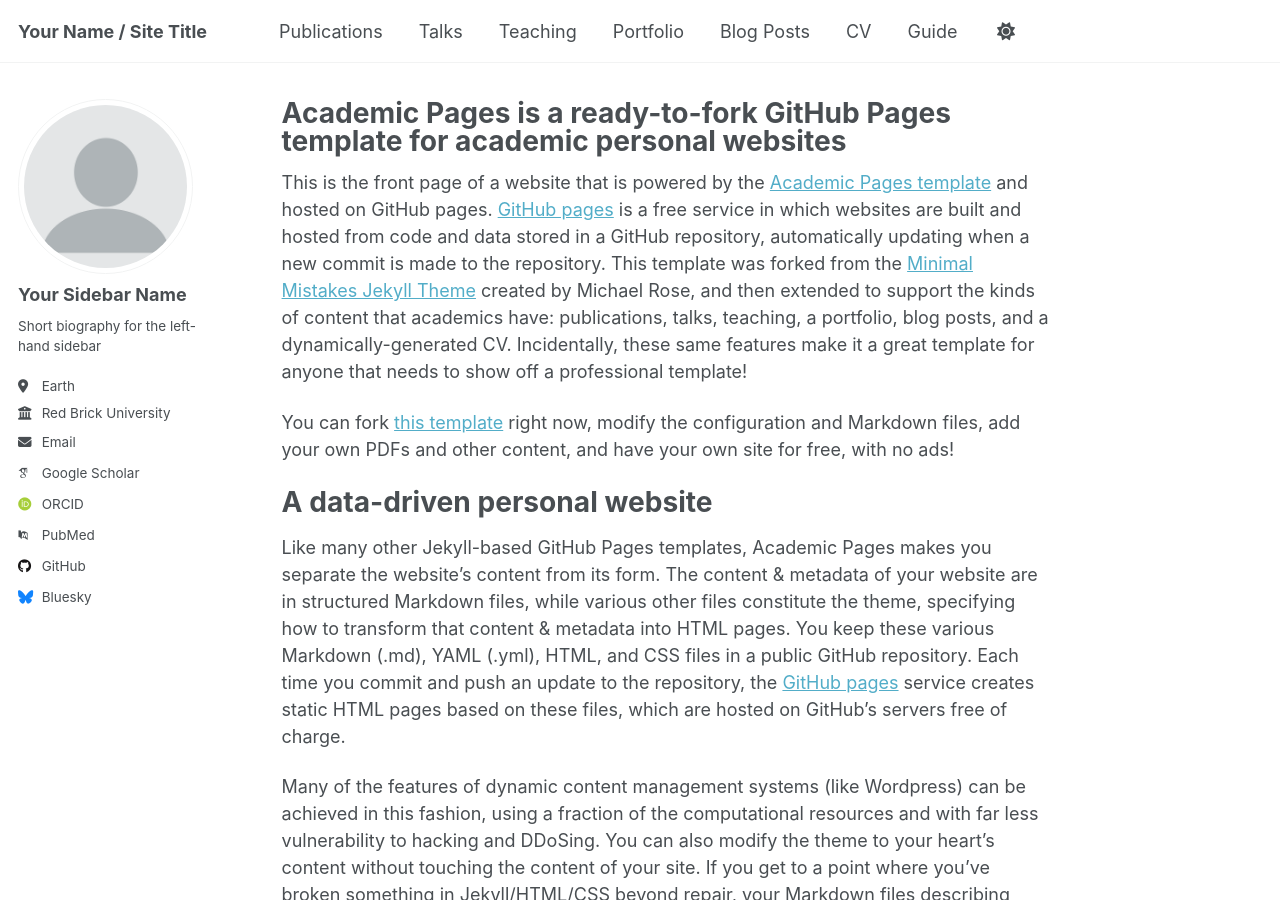
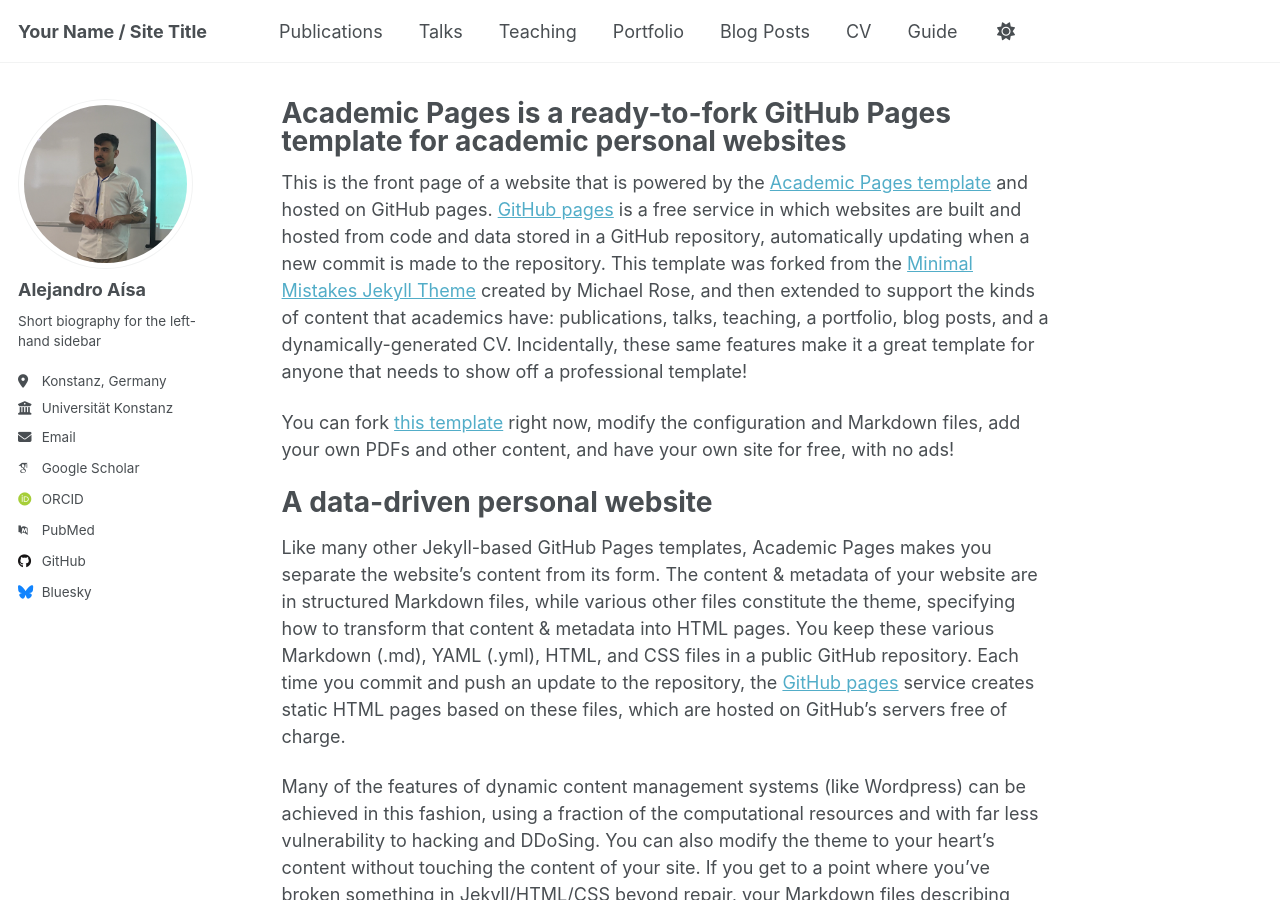
Before and after one commit to alejandroaisam/alejandroaisam.github.io, a Jekyll site: the page built from _pages/about.md, in a window 1280 px wide and 900 px high. Built offline with Jekyll 4.4.1, drawn with Linux system fonts in a browser that asks for light colours; some web fonts are replaced; a script that is not in the unit is left out.

Commit message:
profile
Profile update

```diff
--- a/_config.yml
+++ b/_config.yml
@@ -22,14 +22,14 @@ repository               : "academicpages/academicpages.github.io"
 #               Additional customization can be done by editing /_includes/author-profile.html
 author:
   # Biographic information
-  avatar           : "profile.png"
-  name             : "Your Sidebar Name"
-  pronouns         : # example: "she/her"
+  avatar           : "Alex_EPSA.png"
+  name             : "Alejandro Aísa"
+  # pronouns         : # example: "she/her"
   bio              : "Short biography for the left-hand sidebar"
-  location         : "Earth"
-  employer         : "Red Brick University"
+  location         : "Konstanz, Germany"
+  employer         : "Universität Konstanz"
   uri              : # URL
-  email            : "none@example.org"
+  email            : "alejandro.aisa@uni-konstanz.de"
 
   # Academic websites
   academia         : # URL
```
Also changed, not shown: images/alex_epsa.png, 1 other file.
